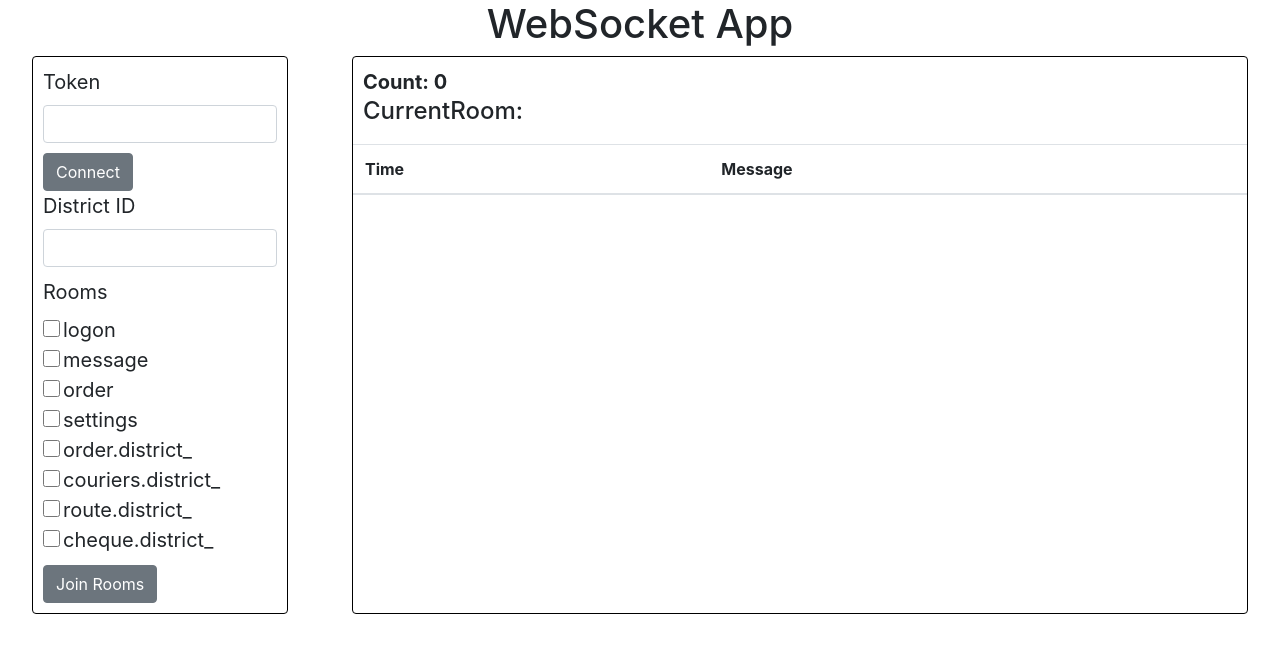
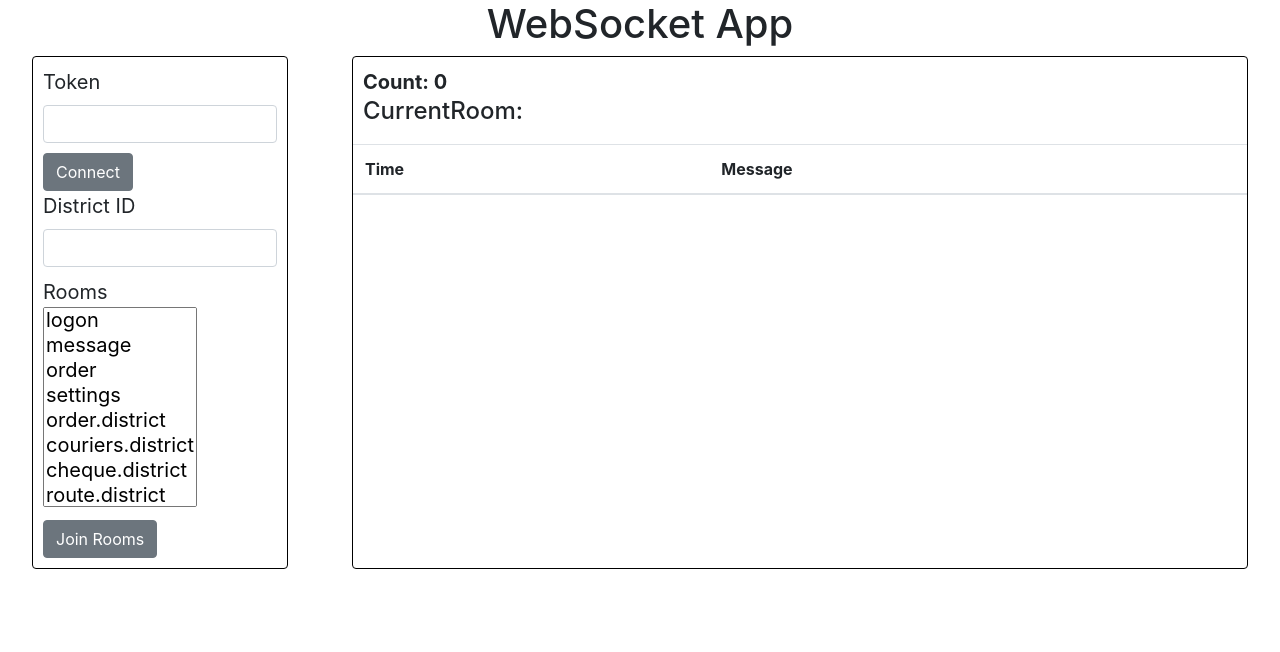
Before and after one commit to AleksandrSerov/WebSocketTest, a React (Create React App) app: page / in a window 1280 px wide. Shown: the top 652 px of the page. Built offline with nearby package versions, Linux system fonts and the light colour scheme.

Commit message:
small fixes

```diff
--- /dev/null
+++ b/src/components/Form/Form.css
@@ -0,0 +1,28 @@
+.form {
+  border: 1px solid black;
+  border-radius: 4px;
+  width: 20%;
+  padding: 10px;
+  font-size: 20px;
+}
+.form-form-input {
+  margin-bottom: 10px;
+}
+.form-form-rooms {
+  display: block;
+  margin-bottom: 10px;
+}
+.form-form-rooms-select {
+  height: 200px;
+}
+.form-form-checkbox input {
+  width: 17px;
+  height: 17px;
+}
+
+@media (max-width: 1199px) {
+  .form {
+    width: 80%;
+    margin-bottom: 20px;
+  }
+}
--- a/src/components/Form/Form.js
+++ b/src/components/Form/Form.js
@@ -19,14 +19,14 @@ class Form extends Component {
   };
 
   handleAddRooms = event => {
-    const { checked, name } = event.target;
-    const { selectedRooms } = this.state;
-    const update = checked
-      ? [...selectedRooms, name]
-      : selectedRooms.filter(item => item !== name);
-    console.log(update);
+    const selectedRooms = Array.from(event.target.options).reduce(
+      (acc, item) => {
+        return item.selected ? [...acc, item.value] : acc;
+      },
+      []
+    );
     this.setState({
-      selectedRooms: update
+      selectedRooms
     });
   };
 
@@ -72,6 +72,16 @@ class Form extends Component {
             }
           });
           break;
+
+        case "message":
+          this.socket.join("message").on({
+            room: "message",
+            cb: msg => {
+              dispatch(actions.handleMessageRoomMessage(msg));
+            }
+          });
+          break;
+
         case `order.district_${districtId}`:
           console.log(`order.district_${districtId}`);
           this.socket.join(`order.district_${districtId}`).on({
@@ -112,99 +122,43 @@ class Form extends Component {
               onChange={this.handleInput}
             />
           </div>
-          <div className="form-form-checkbox">
-            <Label>Rooms</Label>
-            <FormGroup check>
-              <div className="form-form-checkbox-item">
-                <Input
-                  type="checkbox"
-                  name="logon"
-                  id="logon"
-                  onChange={this.handleAddRooms}
-                />
-                <Label for="logon" check>
-                  logon
-                </Label>
-              </div>
-
-              <div className="form-form-checkbox-item">
-                <Input
-                  type="checkbox"
-                  name="message"
-                  id="message"
-                  onChange={this.handleAddRooms}
-                />
-                <Label for="message" check onChange={this.handleInput}>
-                  message
-                </Label>
-              </div>
-              <div className="form-form-checkbox-item">
-                <Input
-                  type="checkbox"
-                  name="order"
-                  id="order"
-                  onChange={this.handleAddRooms}
-                />
-                <Label for="order" check>
-                  order
-                </Label>
-              </div>
-              <div className="form-form-checkbox-item">
-                <Input
-                  type="checkbox"
-                  name="settings"
-                  id="settings"
-                  onChange={this.handleAddRooms}
-                />
-                <Label for="settings" check>
-                  settings
-                </Label>
-              </div>
-              <div className="form-form-checkbox-item">
-                <Input
-                  type="checkbox"
-                  name="order.district"
-                  id="order.district"
-                  onChange={this.handleAddRooms}
-                />
-                <Label for="order.district" check>
-                  order.district_
-                </Label>
-              </div>
-              <div className="form-form-checkbox-item">
-                <Input
-                  type="checkbox"
-                  name="couriers.district"
-                  id="couriers.district"
-                  onChange={this.handleAddRooms}
-                />
-                <Label for="couriers.district" check>
-                  couriers.district_
-                </Label>
-              </div>
-              <div className="form-form-checkbox-item">
-                <Input
-                  type="checkbox"
-                  name="route.district"
-                  id="route.district"
-                  onChange={this.handleAddRooms}
-                />
-                <Label for="route.district" check>
-                  route.district_
-                </Label>
-              </div>
-              <div className="form-form-checkbox-item">
-                <Input
-                  type="checkbox"
-                  name="cheque.district"
-                  id="cheque.district"
-                  onChange={this.handleAddRooms}
-                />
-                <Label for="cheque.district" check>
-                  cheque.district_
-                </Label>
-              </div>
-            </FormGroup>
+          <div className="form-form-rooms">
+            <div>Rooms</div>
+            <select
+              name="rooms"
+              multiple="multiple"
+              size="11"
+              onChange={this.handleAddRooms}
+              className="form-form-rooms-select"
+            >
+              <option defaultValue="logon" value="logon">
+                logon{" "}
+              </option>
+              <option defaultValue="message" value="message">
+                message{" "}
+              </option>
+              <option defaultValue="order" value="order">
+                order{" "}
+              </option>
+              <option defaultValue="settings" value="settings">
+                settings{" "}
+              </option>
+              <option defaultValue="order.district" value="order.district">
+                order.district{" "}
+              </option>
+              <option
+                defaultValue="couriers.district"
+                value="couriers.district"
+              >
+                couriers.district{" "}
+              </option>
+              <option defaultValue="cheque.district" value="cheque.district">
+                cheque.district{" "}
+              </option>
+              <option defaultValue="route.district" value="route.district">
+                route.district{" "}
+              </option>
+            </select>
           </div>
           <Button onClick={this.handleJoinRoom}>Join Rooms</Button>
         </form>
--- a/src/containers/List/index.js
+++ b/src/containers/List/index.js
@@ -10,8 +10,8 @@ class List extends Component {
   renderItems = arr => {
     return arr.map((item, i) => {
       const time = moment(item.timestamp * 1000).format("HH:mm:ss");
-      console.log(time);
-      return (
+      JSON.stringify(item.data);
+      const currentItem = JSON.stringify(item.data) ? (
         <tr key={i}>
           <th>{time}</th>
           <th>
@@ -20,7 +20,8 @@ class List extends Component {
             </div>
           </th>
         </tr>
-      );
+      ) : null;
+      return currentItem;
     });
   };
   render() {
--- a/src/store/actions/sync.js
+++ b/src/store/actions/sync.js
@@ -6,8 +6,10 @@ export const fetchRequest = createAction("FETCH/REQUEST");
 export const fetchSuccess = createAction("FETCH/SUCCESS");
 export const fetchFailure = createAction("FETCH/FAILURE");
 
+//Update messages
 export const updateSettingsMessages = createAction("SETTINGS_MESSAGE/UPDATE");
 export const updateOrdersMessages = createAction("ORDERS_MESSAGE/UPDATE");
 export const updateRooms = createAction("ROOMS/UPDATE");
 export const setCurrentRoom = createAction("CURRENT_ROOM/SET");
 export const updateOrderRoomMessage = createAction("ORDER_ROOM_MESSAGE/UPDATE");
+export const updateMessageRoomMessage = createAction("MESSAGE_ROOM/UPDATE");
--- a/src/store/actions/thunks/socketThunks.js
+++ b/src/store/actions/thunks/socketThunks.js
@@ -20,3 +20,7 @@ export const handleOrdersMessage = data => async dispatch => {
 export const handleOrderRoomMessage = data => async dispatch => {
   dispatch(actions.updateOrderRoomMessage(data));
 };
+
+export const handleMessageRoomMessage = data => async dispatch => {
+  dispatch(actions.updateOrderRoomMessage(data));
+};
```
